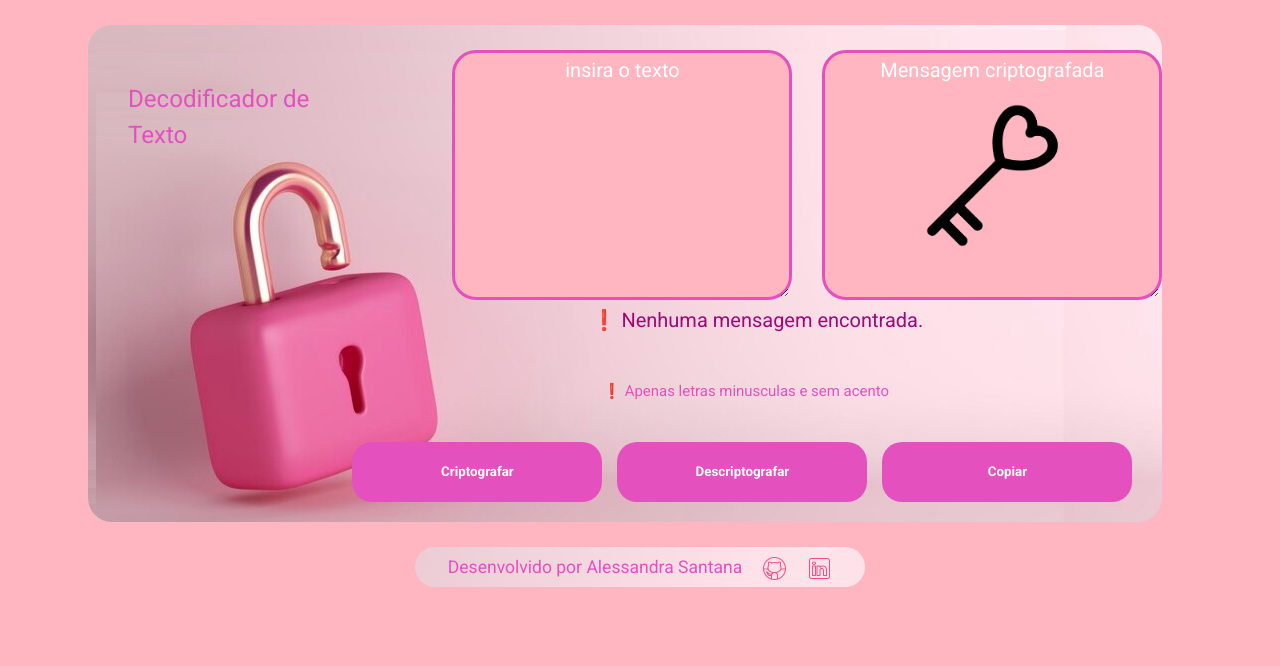
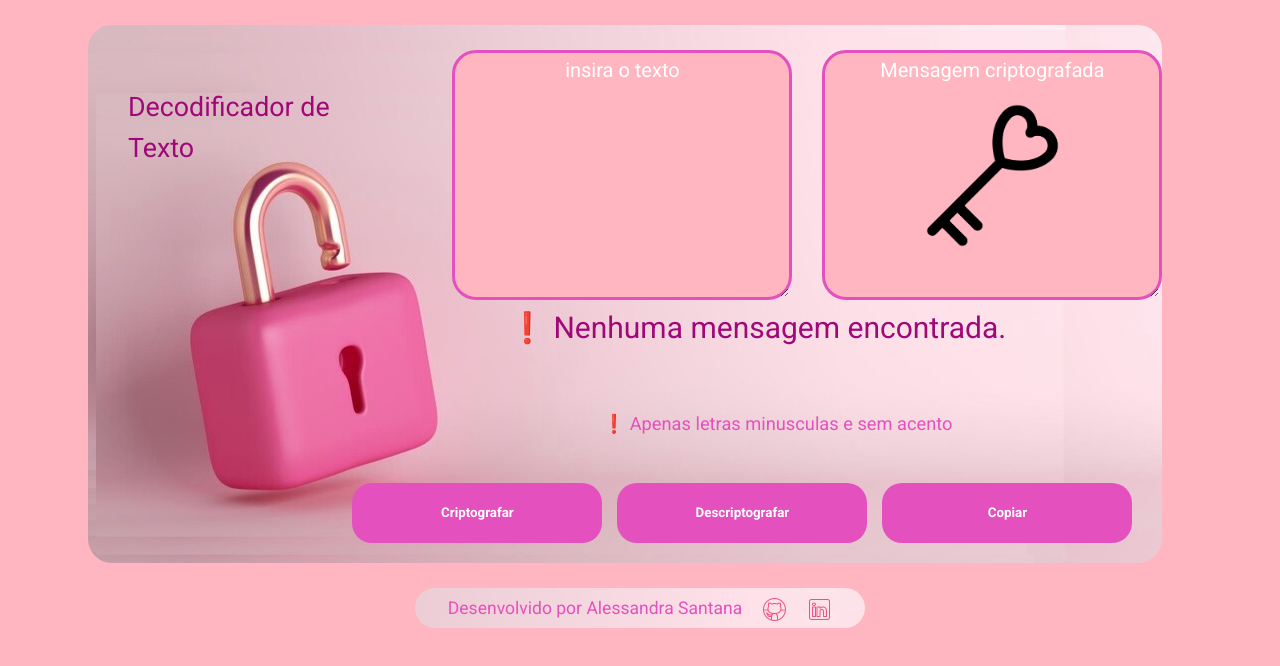
Before and after one commit to AlessandraSantanna/desafio-alura-codificador, a plain HTML site: page index.html in a window 1280 px wide. Drawn offline with Linux system fonts and the light colour scheme.

Commit message:
txtcriptografado

```diff
--- a/style.css
+++ b/style.css
@@ -23,8 +23,8 @@ body {
 .title {
 
   display: inline-flex;
-  color: rgb(228, 81, 191);
- font-size: 36px;
+  color:rgb(160, 8, 122);
+ font-size:40px;
 font-family: Roboto;
 font-weight: 400;
 margin-left:40px;
@@ -38,7 +38,7 @@ margin-left:40px;
   margin-bottom: 1px;
   color: rgb(228, 81, 191);
   font-weight: bold;
-  font-size: 18px;
+  font-size: 22px;
 align-items:  center;
 
 
@@ -184,7 +184,7 @@ cursor: pointer;
 #mensagemAlerta{
   color:rgb(160, 8, 122);
   margin-top: 1px;
-  font-size: 20px;
+  font-size: 30px;
   text-align: center;
 
 
```
Also changed, not shown: script.js (+0 -62 lines), assets/cadeado (1).png (added), assets/fundo2.jpg.
